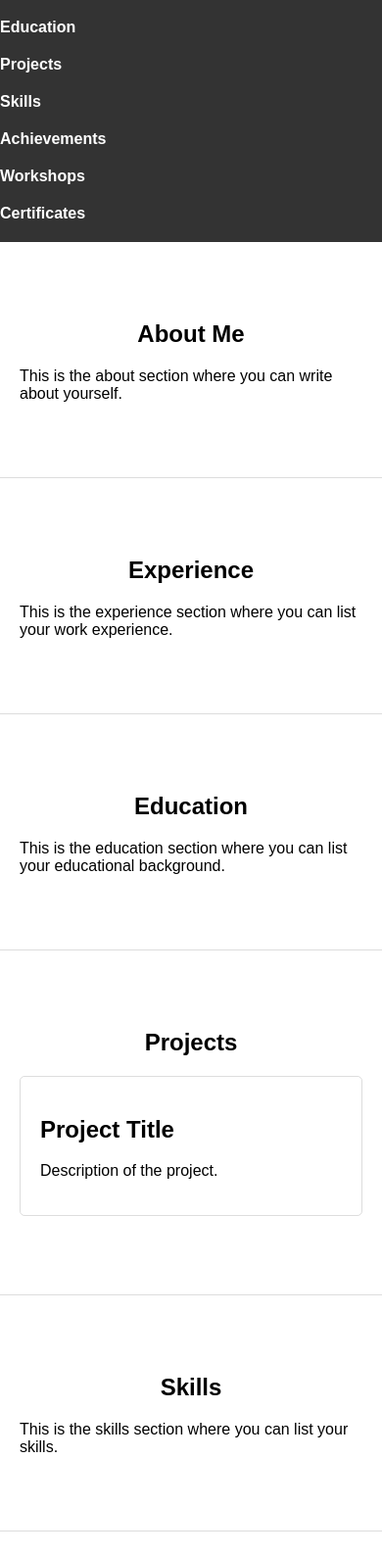
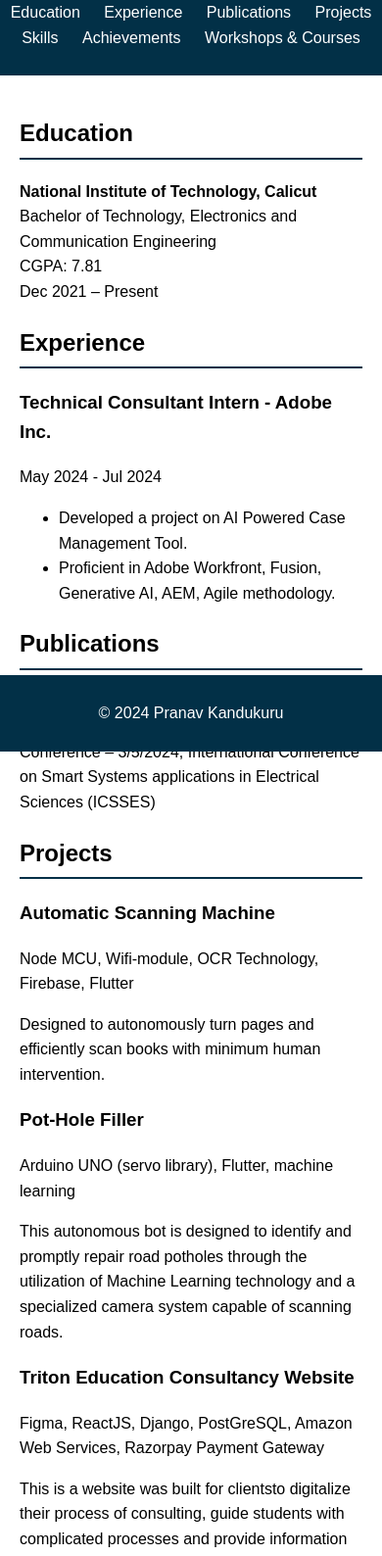
Before and after one commit to pranav0963/Pranav-Kandukuru, a plain HTML site: page index.html in a window 390 px wide. Shown: the part 77-1665 px from the top of the page at 98% size. Drawn offline with Linux system fonts and the light colour scheme.

Commit message:
second commit

```diff
--- a/index.html
+++ b/index.html
@@ -1,75 +1,118 @@
 <!DOCTYPE html>
 <html lang="en">
+
 <head>
     <meta charset="UTF-8">
     <meta name="viewport" content="width=device-width, initial-scale=1.0">
     <title>Portfolio</title>
     <link rel="stylesheet" href="styles.css">
 </head>
+
 <body>
     <header>
+        <h1>PRANAV KANDUKURU</h1>
         <nav>
             <ul>
-                <li><a href="#about">About</a></li>
+                <li><a href="#education">Education</a></li>
                 <li><a href="#experience">Experience</a></li>
-                <li><a href="#education">Education</a></li>
+                <li><a href="#publications">Publications</a></li>
                 <li><a href="#projects">Projects</a></li>
                 <li><a href="#skills">Skills</a></li>
                 <li><a href="#achievements">Achievements</a></li>
-                <li><a href="#workshops">Workshops</a></li>
-                <li><a href="#certificates">Certificates</a></li>
+                <li><a href="#workshops">Workshops & Courses</a></li>
             </ul>
         </nav>
     </header>
+    <main>
+        <section id="education">
+            <h2>Education</h2>
+            <p><strong>National Institute of Technology, Calicut</strong> <br>Bachelor of Technology, Electronics and
+                Communication Engineering <br>CGPA: 7.81 <br>Dec 2021 – Present</p>
+        </section>
+        <section id="experience">
+            <h2>Experience</h2>
+            <div>
+                <h3>Technical Consultant Intern - Adobe Inc.</h3>
+                <p>May 2024 - Jul 2024</p>
+                <ul>
+                    <li>Developed a project on AI Powered Case Management Tool.</li>
+                    <li>Proficient in Adobe Workfront, Fusion, Generative AI, AEM, Agile methodology.</li>
+                </ul>
+            </div>
+            <!-- Add other experiences similarly -->
+        </section>
+        <section id="publications">
+            <h2>Publications</h2>
+            <p><strong>Deep Learning based Bone Fracture Detection</strong> <br>Conference – 3/5/2024, International
+                Conference on Smart Systems applications in Electrical Sciences (ICSSES)</p>
+        </section>
+        <section id="projects">
+            <h2>Projects</h2>
+            <div>
+                <h3>Automatic Scanning Machine</h3>
+                <p>Node MCU, Wifi-module, OCR Technology, Firebase, Flutter</p>
+                <p>Designed to autonomously turn pages and efficiently scan books with minimum human intervention.</p>
+                <h3>Pot-Hole Filler</h3>
+                <p>Arduino UNO (servo library), Flutter, machine learning</p>
+                <p>This autonomous bot is designed to identify and promptly repair road potholes through the utilization
+                    of Machine
+                    Learning technology and a specialized camera system capable of scanning roads.</p>
+                <h3>Triton Education Consultancy Website</h3>
+                <p>Figma, ReactJS, Django, PostGreSQL, Amazon Web Services, Razorpay Payment Gateway</p>
+                <p>This is a website was built for clientsto digitalize their process of consulting, guide students with
+                    complicated processes
+                    and provide information of any university in the world with simplified necessary information.
+                </p>
+            </div>
+            <!-- Add other projects similarly -->
+        </section>
+        <section id="skills">
+            <h2>Skills</h2>
+            <ul>
+                <li><b>Programming Skills:</b> C/C++, Python, HTML, CSS, JavaScript, Arduino, Assembly language,
+                    Embedded C</li>
+                <li><b>Tools/Utilities:</b> Proteus, LTSpice, SQL, Git, Linux, Figma</li>
+            </ul>
+        </section>
+        <section id="achievements">
+            <h2>Achievements</h2>
+            <ul>
+                <li><b>Smart India Hackathon</b>
+                    Our team comprising 6 people, which I led, reached the top 3 teams (around a total of 125 teams) of
+                    SIH, held at Manav
+                    Rachna University, Faridabad.</li>
+                <li><b>E-Yantra</b>
+                    Led a team of 4 to the 4th round of the E-Yantra Innovation Hackathon by IIT Bombay.</li>
+                <li><b>National Level Project Competition</b>
+                    Headed a group of 4 that made it to the finals in the NLPC, conducted by Ramaiah Institute of
+                    Technology.</li>
+                <li><b>Tathva, NITC</b>
+                    Won prizes in multiple events, like idea presentation (Blueprint) and electronics competitions
+                    (E-Racer) conducted during
+                    the Tathva-Technical Fest of NIT Calicut.</li>
+                <li><b>Startup Mahakumbh, Pragathi Maidan, Delhi</b>
+                    Generated 80+ leads for our startup Levyug at Startup Mahakumbh by networking with futurepreneurs
+                    and investors,
+                    and had the opportunity to witness a live speech by Prime Minister Modi.</li>
+            </ul>
+        </section>
+        <section id="workshops">
+            <h2>Workshops & Courses</h2>
+            <ul>
+                <li>Top-four placement in Ideathon competition by NSB Business School</li>
+                <li>Participant in VOIS Hackathon by Vodafone</li>
+                <li>Cyber Punk workshop on Cybersecurity by TechAnalogy</li>
+                <li>Python course by University of Michigan on Coursera</li>
+                <li>Origo workshop by Robotics Enthusiasts Group at NIT Calicut</li>
+                <li>Microsoft course on securing internships</li>
+                <br><br>
+            </ul>
+        </section>
+    </main>
+    <footer>
+        <p>&copy; 2024 Pranav Kandukuru</p>
+    </footer>
+    <script src="scripts.js"></script>
+</body>
 
-    <section id="about">
-        <h1>About Me</h1>
-        <p>This is the about section where you can write about yourself.</p>
-    </section>
-
-    <section id="experience">
-        <h1>Experience</h1>
-        <p>This is the experience section where you can list your work experience.</p>
-    </section>
-
-    <section id="education">
-        <h1>Education</h1>
-        <p>This is the education section where you can list your educational background.</p>
-    </section>
-
-    <section id="projects">
-        <h1>Projects</h1>
-        <div class="project">
-            <h2>Project Title</h2>
-            <p>Description of the project.</p>
-        </div>
-        <!-- Add more project elements as needed -->
-    </section>
-
-    <section id="skills">
-        <h1>Skills</h1>
-        <p>This is the skills section where you can list your skills.</p>
-    </section>
-
-    <section id="achievements">
-        <h1>Achievements</h1>
-        <p>This is the achievements section where you can list your achievements.</p>
-    </section>
-
-    <section id="workshops">
-        <h1>Workshops</h1>
-        <p>This is the workshops section where you can list the workshops you have attended.</p>
-    </section>
-
-    <section id="certificates">
-        <h1>Certificates</h1>
-        <p>This is the certificates section where you can list your certificates.</p>
-    </section>
-
-    <footer>
-        <p>&copy; 2024 Your Name</p>
-    </footer>
-
-    <script src="script.js"></script>
-</body>
 </html>
--- a/script.js
+++ b/script.js
@@ -1,3 +1 @@
-document.addEventListener('DOMContentLoaded', () => {
-    // Add any JavaScript functionality here if needed
-});
+// Add any interactive functionality here
--- a/styles.css
+++ b/styles.css
@@ -1,72 +1,55 @@
 body {
     font-family: Arial, sans-serif;
+    line-height: 1.6;
     margin: 0;
     padding: 0;
 }
 
 header {
-    background-color: #333;
-    color: white;
+    background: #023047;
+    color: #fff;
     padding: 10px 0;
+    text-align: center;
+}
+
+header h1 {
+    margin: 0;
 }
 
 nav ul {
-    list-style-type: none;
-    margin: 0;
+    list-style: none;
     padding: 0;
-    display: flex;
-    justify-content: center;
 }
 
 nav ul li {
-    margin: 0 15px;
+    display: inline;
+    margin: 0 10px;
 }
 
 nav ul li a {
-    color: white;
+    color: #fff;
     text-decoration: none;
-    font-weight: bold;
 }
 
-nav ul li a:hover {
-    text-decoration: underline;
+main {
+    padding: 20px;
 }
 
 section {
-    padding: 60px 20px;
-    border-bottom: 1px solid #ddd;
-}
-
-section h1 {
-    text-align: center;
     margin-bottom: 20px;
 }
 
-.project {
-    margin: 20px 0;
-    padding: 20px;
-    border: 1px solid #ddd;
-    border-radius: 5px;
-    transition: transform 0.2s;
-}
-
-.project:hover {
-    transform: scale(1.05);
+section h2 {
+    border-bottom: 2px solid #023047;
+    padding-bottom: 5px;
 }
 
 footer {
+    background: #023047;
+    color: #fff;
     text-align: center;
-    padding: 20px;
-    background-color: #333;
-    color: white;
+    padding: 10px 0;
+    position: fixed;
+    width: 100%;
+    bottom: 0;
 }
-
-@media (max-width: 768px) {
-    nav ul {
-        flex-direction: column;
-    }
-
-    nav ul li {
-        margin: 10px 0;
-    }
-}
```
